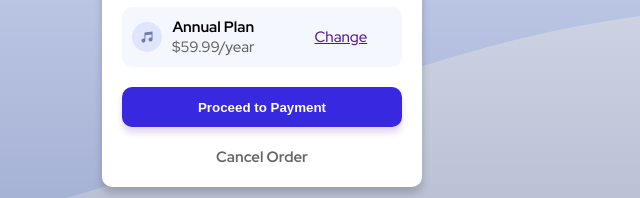
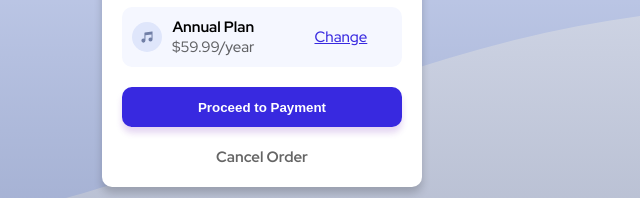
Before and after one commit to garang-deng/Order-summary-component, a plain HTML site: page index.html in a window 1280 px wide. Shown: the part 346-544 px from the top of the page, 378-1018 px from the left. Drawn offline with Linux system fonts and the light colour scheme.

Commit message:
Update styles.css

```diff
--- a/styles.css
+++ b/styles.css
@@ -93,6 +93,7 @@ p {
   width: 30px;
 }
 .price a {
+  color: var(--button-clr);
   margin-left: 30px;
 }
 .price a:hover {
```
